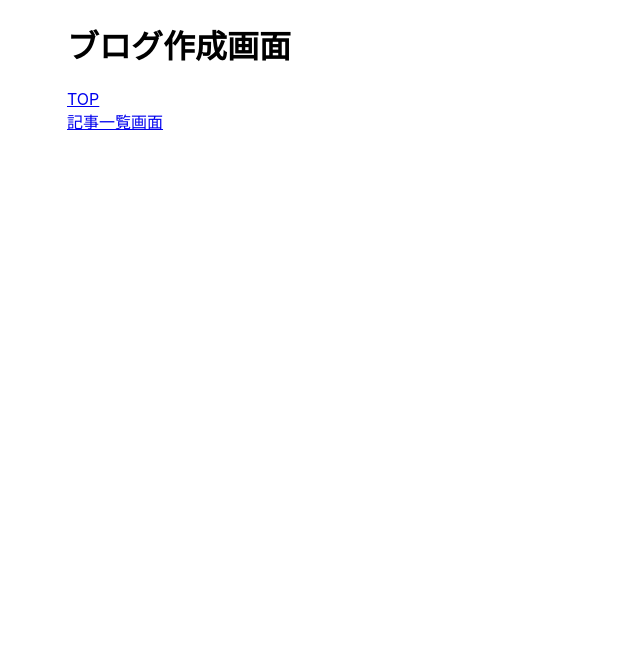
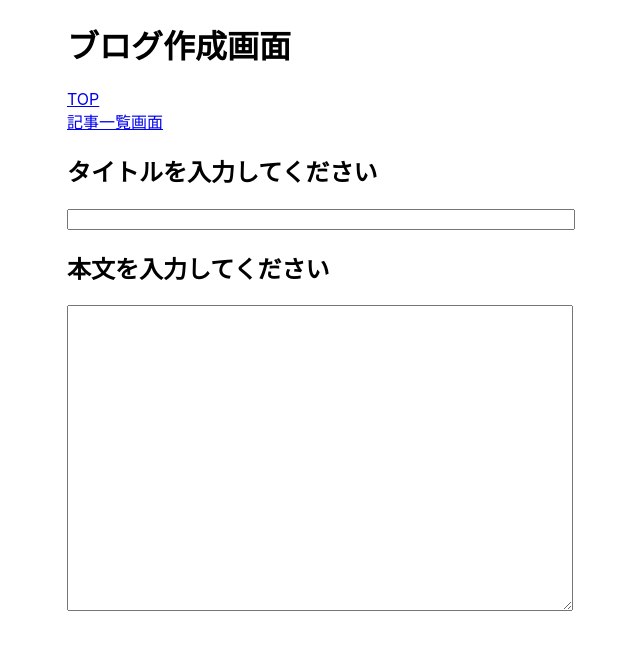
Before and after one commit to t-hirata74/react-rails-spa-aws-frontend, a React (Create React App) app: page /create in a window 1280 px wide. Shown: the top 650 px of the page, without its empty margins (73-713 px from the left). Built offline with nearby package versions, Linux system fonts and the light colour scheme.

Commit message:
記事作成画面の更新

```diff
--- a/src/routes/createBlog.js
+++ b/src/routes/createBlog.js
@@ -1,6 +1,9 @@
 import { Link } from "react-router-dom";
+import { useState } from "react";
 
 function CreateBlog() {
+  const [title, setTitle] = useState("");
+  const [contents, setContents] = useState("");
   return (
     <div style={{ margin: "auto", width: "1000px" }}>
       <h1>ブログ作成画面</h1>
@@ -10,7 +13,23 @@ function CreateBlog() {
       <div>
         <Link to="/blogs">記事一覧画面</Link>
       </div>
+      <h2>タイトルを入力してください</h2>
+    <div>
+      <input
+        value={title}
+        onChange={(e) => setTitle(e.target.value)}
+        style={{ width: "500px" }}
+      />
     </div>
+    <h2>本文を入力してください</h2>
+    <div>
+      <textarea
+        value={contents}
+        onChange={(e) => setContents(e.target.value)}
+        style={{ width: "500px", height: "300px" }}
+      />
+    </div>
+  </div>
   );
 }
 
```
